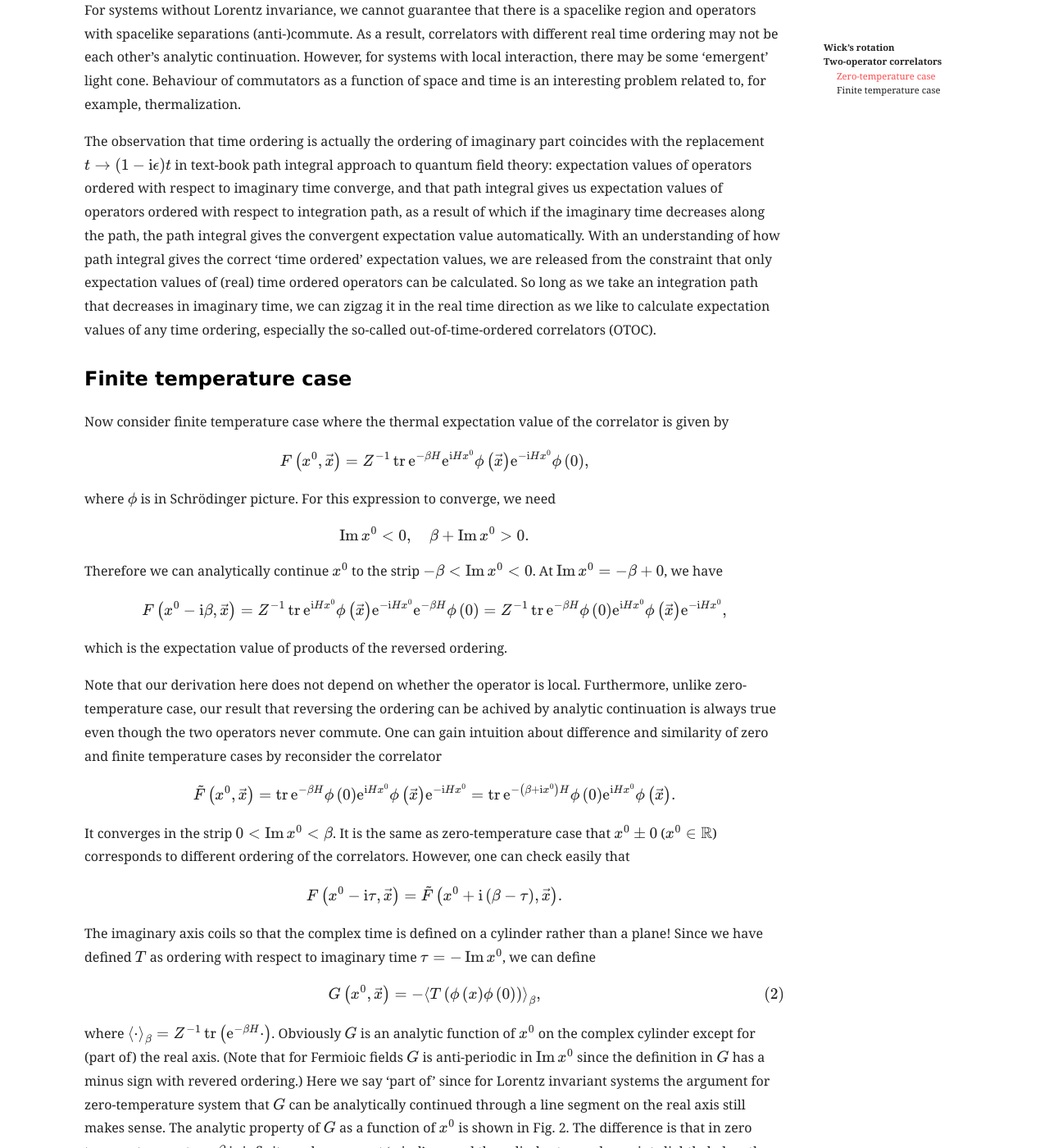
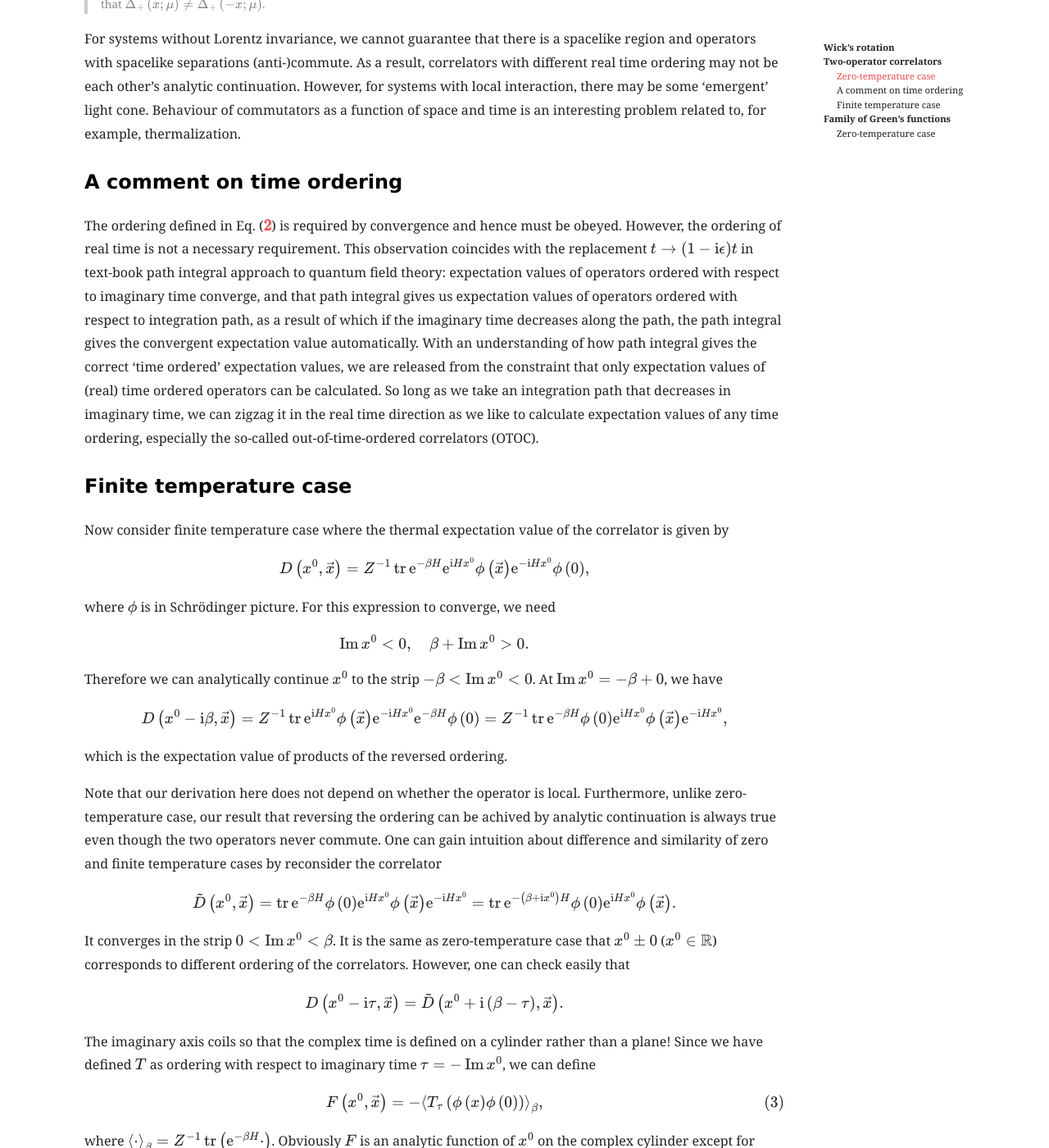
Before and after one commit to Florestan-Eusebius/Florestan-Eusebius.github.io, a Jekyll site: the page built from _posts/2022-11-12-time-ordering.md, in a window 1280 px wide and 1400 px high, scrolled down 3485 px. Shown: the whole window at 82% size. Built offline with Jekyll 4.4.1, drawn with Linux system fonts in a browser that asks for light colours; nearby versions of some CDN libraries; some web fonts are replaced; some of the changed text lies outside the part shown.

Commit message:
time order

```diff
--- a/_posts/2022-11-12-time-ordering.md
+++ b/_posts/2022-11-12-time-ordering.md
@@ -85,21 +85,24 @@ $$
 vanishes for $x^0<\left\|\vec{x}\right\|$ due to locality. Analytic function defined on the line segment $x^0<\left\|\vec{x}\right\|$ can be uniquely continued to lower half plane and upper half plane. Both correlators above and their continuation is now a single function
 
 $$
-\mathrm{i}G\left(x^0,\vec{x}\right)=\braket{0|T\left(\phi(x)\phi(0)\right)|0}
+\mathrm{i}F\left(x^0,\vec{x}\right)=\braket{0|T_\tau\left(\phi(x)\phi(0)\right)|0}
 $$
 
-with branch cut $x^0>\left\|\vec{x}\right\|$. Here the 'time ordered operator' $T$ is defined as
+with branch cut $x^0>\left\|\vec{x}\right\|$. Here the 'time ordered operator' $T_\tau$ is defined as
 
 $$
-T\left(A(x_1)B(x_2)\right)=\begin{cases}
+\begin{equation}
+    T_\tau\left(A(x_1)B(x_2)\right)=\begin{cases}
     A(x_1)B(x_2),\quad \operatorname{Im} x_1^0 < \operatorname{Im} x_2^0,\\
     \pm B(x_2)A(x_1),\quad \operatorname{Im} x_1^0 > \operatorname{Im} x_2^0.
 \end{cases}
+\label{def of T order}
+\end{equation}
 $$
 
-Note that 'time ordering' is actually an ordering of the imaginary part of time.
+Note that the $F$ here is different from the so-called Green's function in which the ordering is imposed on real time. We shall explore the relationship between $F$ and the family of Green's functions in later sections.
 
-The analytical property of $G$ is demonstrated in Fig. 1. All correlators $\braket{0\|\phi(0)\phi(x)\|0}$, $\Braket{\phi(0)\phi\left(x^{\mathrm{E}}\right)}$, $\Braket{\phi\left(x^{\mathrm{E}}\right)\phi(0)}$ $\braket{0\|\phi(x)\phi(0)\|0}$ can be analytically continued to each other.
+The analytical property of $F$ as a function of $x^0$ is demonstrated in Fig. 1. All correlators $\braket{0\|\phi(0)\phi(x)\|0}$, $\Braket{\phi(0)\phi\left(x^{\mathrm{E}}\right)}$, $\Braket{\phi\left(x^{\mathrm{E}}\right)\phi(0)}$, $\braket{0\|\phi(x)\phi(0)\|0}$ can be analytically continued to each other.
 
 <figure><img src="/img/20221112/anaT0lor.jpeg" width="50%"><figcaption>Figure 1. Analytical property of two-point correlators for a Lorentz invariant system at zero temperature. Red arrows stands for analytic continuation while blue lines for branch cut. </figcaption></figure>
 
@@ -139,14 +142,16 @@ The analytical property of $G$ is demonstrated in Fig. 1. All correlators $\brak
 
 For systems without Lorentz invariance, we cannot guarantee that there is a spacelike region and operators with spacelike separations (anti-)commute. As a result, correlators with different real time ordering may not be each other's analytic continuation. However, for systems with local interaction, there may be some 'emergent' light cone. Behaviour of commutators as a function of space and time is an interesting problem related to, for example, thermalization.
 
-The observation that time ordering is actually the ordering of imaginary part coincides with the replacement $t\rightarrow\left(1-\mathrm{i}\epsilon\right)t$ in text-book path integral approach to quantum field theory: expectation values of operators ordered with respect to imaginary time converge, and that path integral gives us expectation values of operators ordered with respect to integration path, as a result of which if the imaginary time decreases along the path, the path integral gives the convergent expectation value automatically. With an understanding of how path integral gives the correct 'time ordered' expectation values, we are released from the constraint that only expectation values of (real) time ordered operators can be calculated. So long as we take an integration path that decreases in imaginary time, we can zigzag it in the real time direction as we like to calculate expectation values of any time ordering, especially the so-called out-of-time-ordered correlators (OTOC).
+### A comment on time ordering
+
+The ordering defined in Eq. ($\ref{def of T order}$) is required by convergence and hence must be obeyed. However, the ordering of real time is not a necessary requirement. This observation coincides with the replacement $t\rightarrow\left(1-\mathrm{i}\epsilon\right)t$ in text-book path integral approach to quantum field theory: expectation values of operators ordered with respect to imaginary time converge, and that path integral gives us expectation values of operators ordered with respect to integration path, as a result of which if the imaginary time decreases along the path, the path integral gives the convergent expectation value automatically. With an understanding of how path integral gives the correct 'time ordered' expectation values, we are released from the constraint that only expectation values of (real) time ordered operators can be calculated. So long as we take an integration path that decreases in imaginary time, we can zigzag it in the real time direction as we like to calculate expectation values of any time ordering, especially the so-called out-of-time-ordered correlators (OTOC).
 
 ### Finite temperature case
 
 Now consider finite temperature case where the thermal expectation value of the correlator is given by
 
 $$
-F\left(x^0, \vec{x}\right) = Z^{-1} \operatorname{tr} \mathrm{e}^{-\beta H} \mathrm{e}^{\mathrm{i}H x^0} \phi\left(\vec{x}\right) \mathrm{e}^{-\mathrm{i} H x^0} \phi\left(0\right),
+D\left(x^0, \vec{x}\right) = Z^{-1} \operatorname{tr} \mathrm{e}^{-\beta H} \mathrm{e}^{\mathrm{i}H x^0} \phi\left(\vec{x}\right) \mathrm{e}^{-\mathrm{i} H x^0} \phi\left(0\right),
 $$
 
 where $\phi$ is in Schrödinger picture. For this expression to converge, we need
@@ -158,7 +163,7 @@ $$
 Therefore we can analytically continue $x^0$ to the strip $-\beta < \operatorname{Im} x^0 < 0$. At $\operatorname{Im} x^0 = -\beta+0$, we have
 
 $$
-F\left(x^0-\mathrm{i}\beta,\vec{x}\right)=Z^{-1}\operatorname{tr} \mathrm{e}^{\mathrm{i}Hx^0}\phi\left(\vec{x}\right) \mathrm{e}^{-\mathrm{i}Hx^0}\mathrm{e}^{-\beta H}\phi\left(0\right)=Z^{-1}\operatorname{tr} \mathrm{e}^{-\beta H}\phi\left(0\right)\mathrm{e}^{\mathrm{i}Hx^0}\phi\left(\vec{x}\right) \mathrm{e}^{-\mathrm{i}Hx^0},
+D\left(x^0-\mathrm{i}\beta,\vec{x}\right)=Z^{-1}\operatorname{tr} \mathrm{e}^{\mathrm{i}Hx^0}\phi\left(\vec{x}\right) \mathrm{e}^{-\mathrm{i}Hx^0}\mathrm{e}^{-\beta H}\phi\left(0\right)=Z^{-1}\operatorname{tr} \mathrm{e}^{-\beta H}\phi\left(0\right)\mathrm{e}^{\mathrm{i}Hx^0}\phi\left(\vec{x}\right) \mathrm{e}^{-\mathrm{i}Hx^0},
 $$
 
 which is the expectation value of products of the reversed ordering.
@@ -166,25 +171,25 @@ which is the expectation value of products of the reversed ordering.
 Note that our derivation here does not depend on whether the operator is local. Furthermore, unlike zero-temperature case, our result that reversing the ordering can be achived by analytic continuation is always true even though the two operators never commute. One can gain intuition about difference and similarity of zero and finite temperature cases by reconsider the correlator
 
 $$
-\tilde{F}\left(x^0,\vec{x}\right)=\operatorname{tr} \mathrm{e}^{-\beta H}\phi\left(0\right)\mathrm{e}^{\mathrm{i}Hx^0}\phi\left(\vec{x}\right) \mathrm{e}^{-\mathrm{i}Hx^0}=\operatorname{tr} \mathrm{e}^{-\left(\beta+\mathrm{i}x^0\right) H}\phi\left(0\right)\mathrm{e}^{\mathrm{i}Hx^0}\phi\left(\vec{x}\right).
+\tilde{D}\left(x^0,\vec{x}\right)=\operatorname{tr} \mathrm{e}^{-\beta H}\phi\left(0\right)\mathrm{e}^{\mathrm{i}Hx^0}\phi\left(\vec{x}\right) \mathrm{e}^{-\mathrm{i}Hx^0}=\operatorname{tr} \mathrm{e}^{-\left(\beta+\mathrm{i}x^0\right) H}\phi\left(0\right)\mathrm{e}^{\mathrm{i}Hx^0}\phi\left(\vec{x}\right).
 $$
 
 It converges in the strip $0<\operatorname{Im} x^0 <\beta$. It is the same as zero-temperature case that $x^0\pm 0$ ($x^0\in\mathbb{R}$) corresponds to different ordering of the correlators. However, one can check easily that
 
 $$
-F\left(x^0-\mathrm{i}\tau,\vec{x}\right)=\tilde{F}\left(x^0+\mathrm{i}\left(\beta-\tau\right),\vec{x}\right).
+D\left(x^0-\mathrm{i}\tau,\vec{x}\right)=\tilde{D}\left(x^0+\mathrm{i}\left(\beta-\tau\right),\vec{x}\right).
 $$
 
 The imaginary axis coils so that the complex time is defined on a cylinder rather than a plane! Since we have defined $T$ as ordering with respect to imaginary time $\tau=-\operatorname{Im} x^0$, we can define
 
 $$
 \begin{equation}
-G\left(x^0,\vec{x}\right)=-\Braket{T\left(\phi\left(x\right)\phi\left(0\right)\right)}_\beta,
+F\left(x^0,\vec{x}\right)=-\Braket{T_\tau\left(\phi\left(x\right)\phi\left(0\right)\right)}_\beta,
 \label{finite T green}
 \end{equation}
 $$
 
-where $\braket{\cdot}_\beta = Z^{-1}\operatorname{tr}\left(\mathrm{e}^{-\beta H}\cdot\right)$. Obviously $G$ is an analytic function of $x^0$ on the complex cylinder except for (part of) the real axis. (Note that for Fermioic fields $G$ is anti-periodic in $\operatorname{Im} x^0$ since the definition in $G$ has a minus sign with revered ordering.) Here we say 'part of' since for Lorentz invariant systems the argument for zero-temperature system that $G$ can be analytically continued through a line segment on the real axis still makes sense. The analytic property of $G$ as a function of $x^0$ is shown in Fig. 2. The difference is that in zero temperature system, $\beta$ is infinite and we cannot 'wind' around the cylinder to reach a point slightly below the real axis from a point slightly above the real axis.
+where $\braket{\cdot}_\beta = Z^{-1}\operatorname{tr}\left(\mathrm{e}^{-\beta H}\cdot\right)$. Obviously $F$ is an analytic function of $x^0$ on the complex cylinder except for (part of) the real axis. (Note that for Fermioic fields $F$ is anti-periodic in $\operatorname{Im} x^0$ since the definition in $F$ has a minus sign with revered ordering.) Here we say 'part of' since for Lorentz invariant systems the argument for zero-temperature system that $F$ can be analytically continued through a line segment on the real axis still makes sense. The analytic property of $F$ as a function of $x^0$ is shown in Fig. 2. The difference is that in zero temperature system, $\beta$ is infinite and we cannot 'wind' around the cylinder to reach a point slightly below the real axis from a point slightly above the real axis.
 
 <figure><img src="/img/20221112/anaTfinlor.jpeg" width="50%"><figcaption>Figure 2. Analytical property of two-point correlators for a system with Lorentz invariance at finite temperature. Red arrows stands for analytic continuation while blue lines for branch cut. </figcaption></figure>
 
@@ -214,6 +219,11 @@ F\left(t\right) = \operatorname{tr}\left(yVyW\left(t\right)yVyW\left(t\right)\ri
 > The authors argued that the first line remains of order one while $F$ decrease exponentially with $t$ under a bound, which gives a bound for increasing of chaos.
 
 
+## Family of Green's functions
+
+### Zero-temperature case
+
+
 [^1]: Witten, E., 2018. Notes on Some Entanglement Properties of Quantum Field Theory. Rev. Mod. Phys. 90, 045003. [https://doi.org/10.1103/RevModPhys.90.045003](https://doi.org/10.1103/RevModPhys.90.045003).
 [^2]: You can find lecture notes on [https://sites.google.com/view/xi-yin/qft-notes?authuser=0&pli=1](https://sites.google.com/view/xi-yin/qft-notes?authuser=0&pli=1).
 [^3]: Maldacena, J., Shenker, S.H., Stanford, D., 2016. A bound on chaos. J. High Energ. Phys. 2016, 106. [https://doi.org/10.1007/JHEP08(2016)106](https://doi.org/10.1007/JHEP08(2016)106).
```
Also changed, not shown: _posts/2022-11-01-yaolanqu.md (+1 -0 lines), img/20221112/anaT0lor.jpeg.
